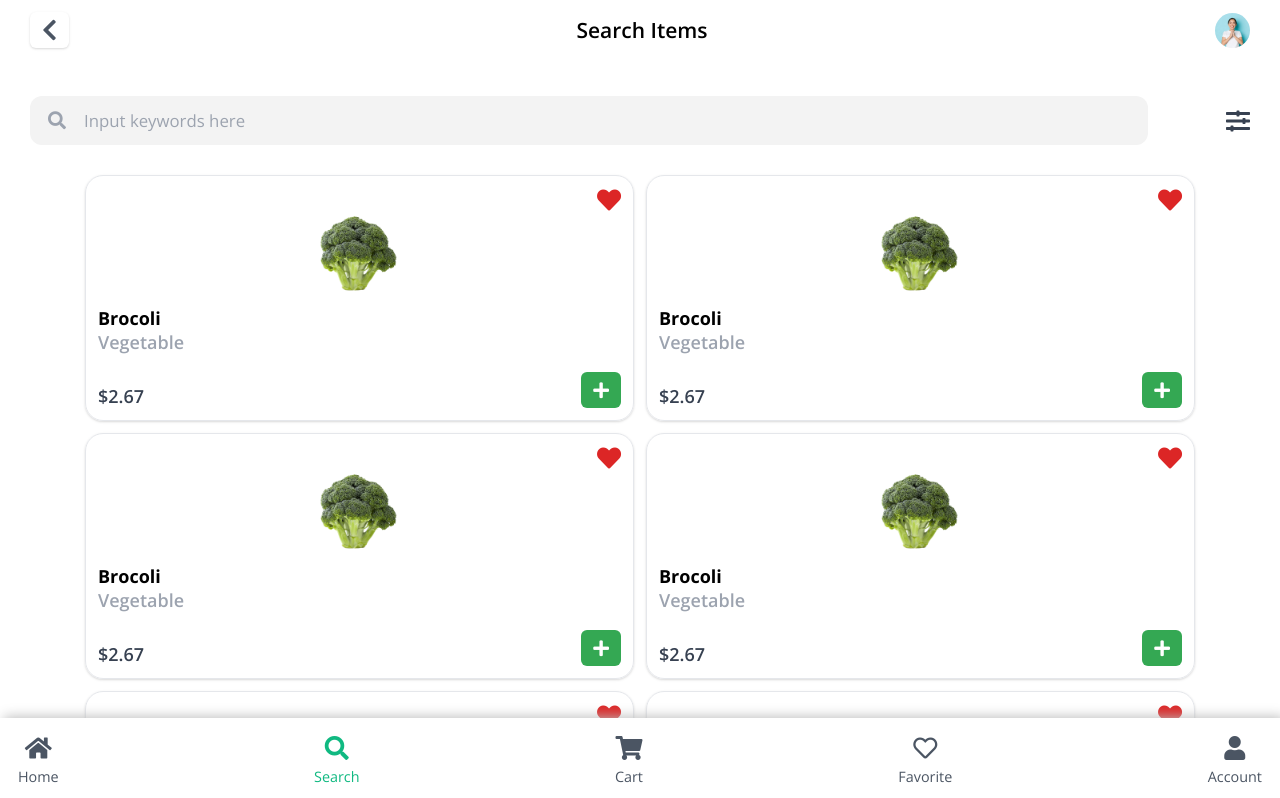
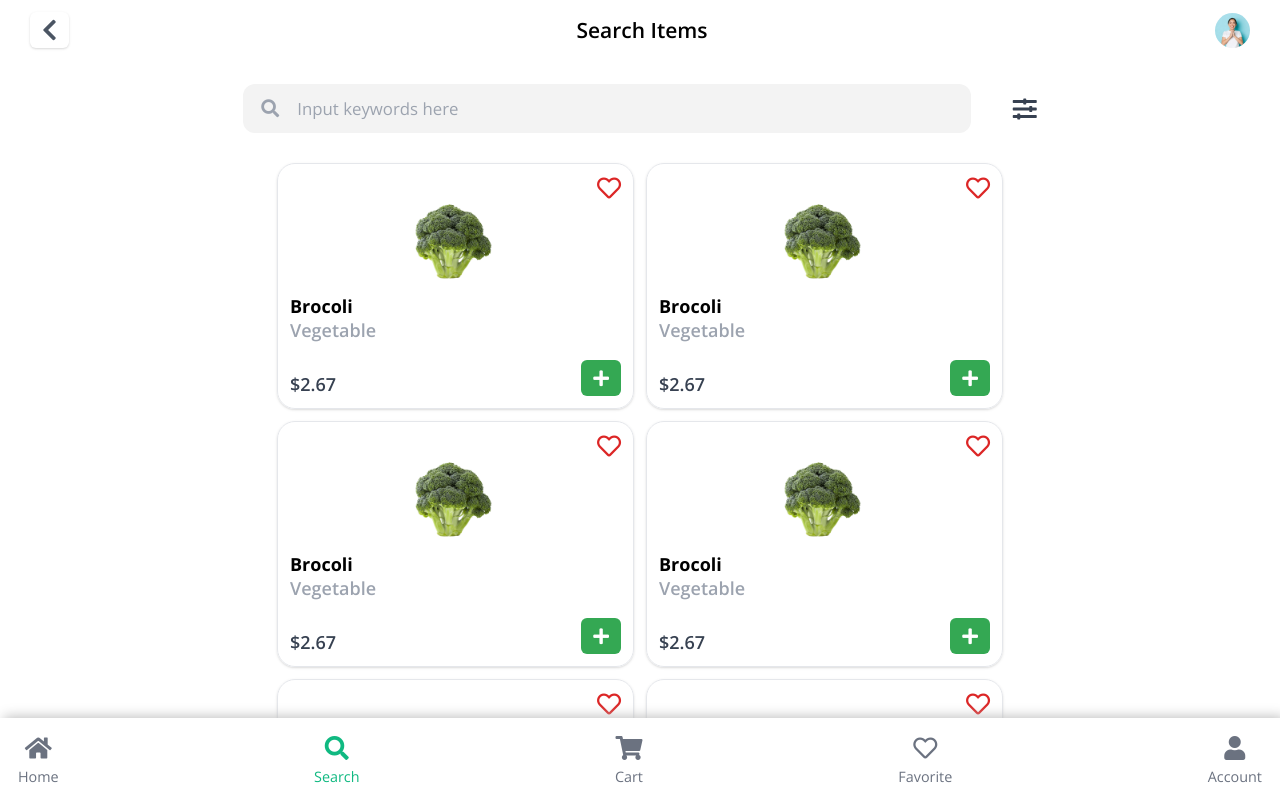
Before and after one commit to or-abdillh/vegetable-app, a Vue app: page / in a window 1280 px wide. Shown: the top 798 px of the page. Built offline with nearby package versions, Linux system fonts and the light colour scheme.

Commit message:
Update README

```diff
--- a/src/App.vue
+++ b/src/App.vue
@@ -1,8 +1,10 @@
 <template>
-	<Header></Header>
-	<SearchBar></SearchBar>
-	<CardWrapper></CardWrapper>
-	<Navbar></Navbar>
+    <main class="w-full md:w-8/12 md:mx-auto lg:6/12">
+    	<Header></Header>
+    	<SearchBar></SearchBar>
+	    <CardWrapper></CardWrapper>
+    	<Navbar></Navbar>
+    </main>
 </template>
 
 <script setup>
--- a/src/components/Card.vue
+++ b/src/components/Card.vue
@@ -1,6 +1,6 @@
 <template>
 	<div class="card">
-		<i class="fas fa-heart absolute right-2 top-2 text-red-600"></i>
+		<i @click="btnLove" class="duration-300 far fa-heart absolute right-2 top-2 text-red-600"></i>
 		<img :src="card.image" width="100" class="mx-auto mt-3" />
 		<h1 class="text-xs font-bold">{{ card.name }}</h1>
 		<p class="text-xs text-gray-400 font-semibold">{{ card.category }}</p>
@@ -18,6 +18,17 @@
 	.card {
 		@apply rounded-xl border border-gray-200 p-2 shadow relative;
 		width: 45%;
+		animation: show .55s ease-in-out forwards;
+	}
+
+	@keyframes show {
+		from {
+			transform: translateY(100%) scale(.5);
+			opacity: .75;
+		} to {
+			transform: translateY(0) scale(1);
+			opacity: 1;
+		}
 	}
 
 </style>
@@ -31,4 +42,13 @@
 		}
 	})
 
+    //Handler for love button
+    const btnLove = e => {
+    	const el = e.target
+    	if (el.classList.contains('far')) {
+    		el.classList.replace('far', 'fa')
+    	} else {
+    		el.classList.replace('fa', 'far')
+    	}
+    }
 </script>
--- a/src/components/Navbar.vue
+++ b/src/components/Navbar.vue
@@ -1,7 +1,7 @@
 <template>
 	<section class="fixed shadow-cstm flex justify-between bottom-0 left-0 right-0 bg-white px-3 py-2">
 		<template v-for="list in lists" :key="list">
-			<div  :class="list.name === 'Search' ? 'text-green-500' : 'text-gray-600'">
+			<div class="duration-300" @click="current = list.name" :class="current === list.name ? 'text-green-500' : 'text-gray-500'">
 				<i :class="list.icon" class="w-full text-base text-center"></i>
 				<p class="text-xxs">{{ list.name }}</p>
 			</div>
@@ -22,6 +22,8 @@
 </style>
 
 <script setup>
+
+    import { ref } from 'vue'
 
 	const lists = [
 		{
@@ -46,4 +48,6 @@
 		}
 	]
 
+	const current = ref('Search')
+
 </script>
--- a/src/components/SearchBar.vue
+++ b/src/components/SearchBar.vue
@@ -11,7 +11,7 @@
 <style scoped>
 
 	.wrapper {
-		@apply px-5 mt-16 flex justify-between items-center gap-2;
+		@apply px-5 mt-14 flex justify-between items-center gap-2;
 	}
 
 	.search {
```
Also changed, not shown: public/banner.png (added), 1 other file (tests, documents, lock files or other folders).
